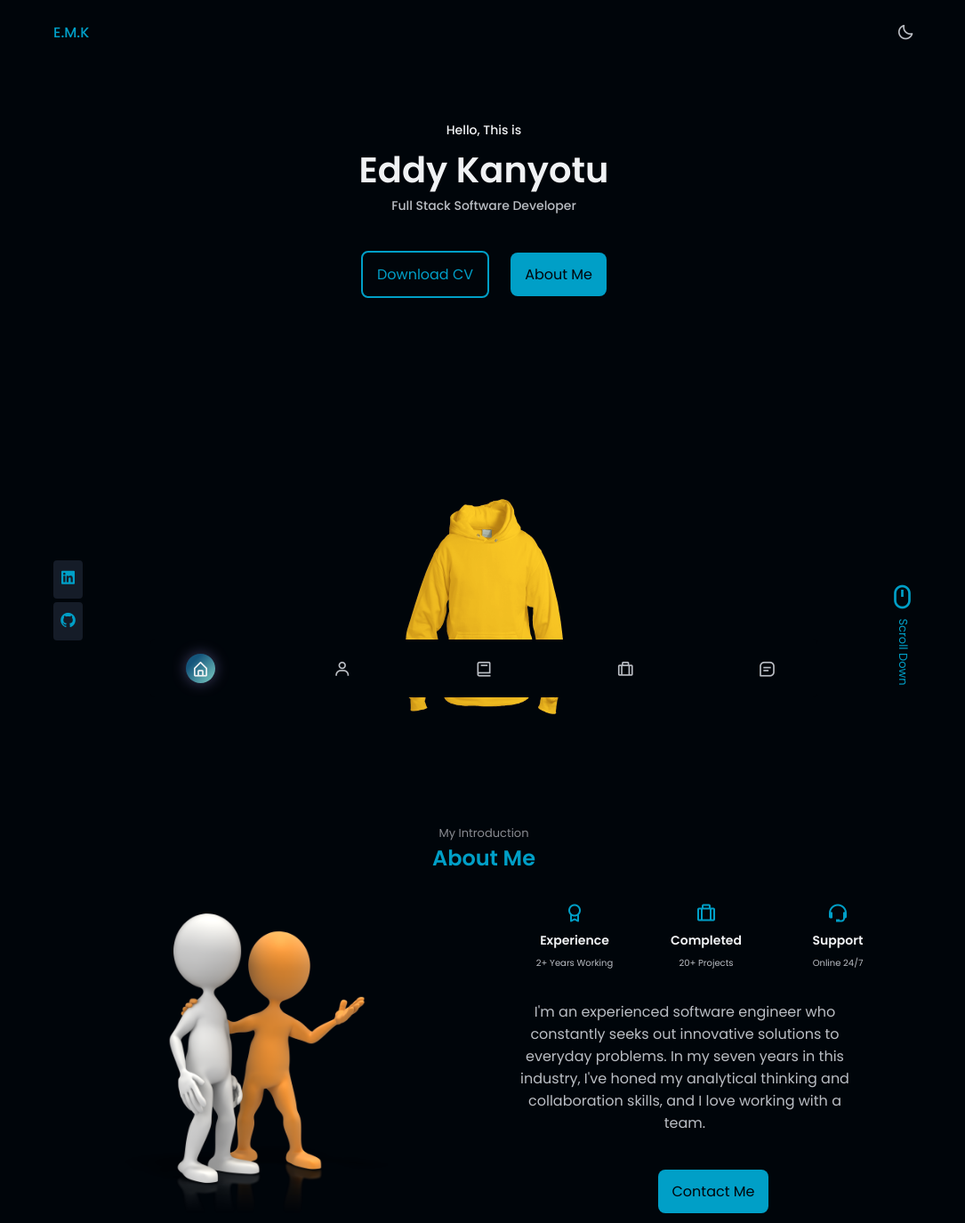
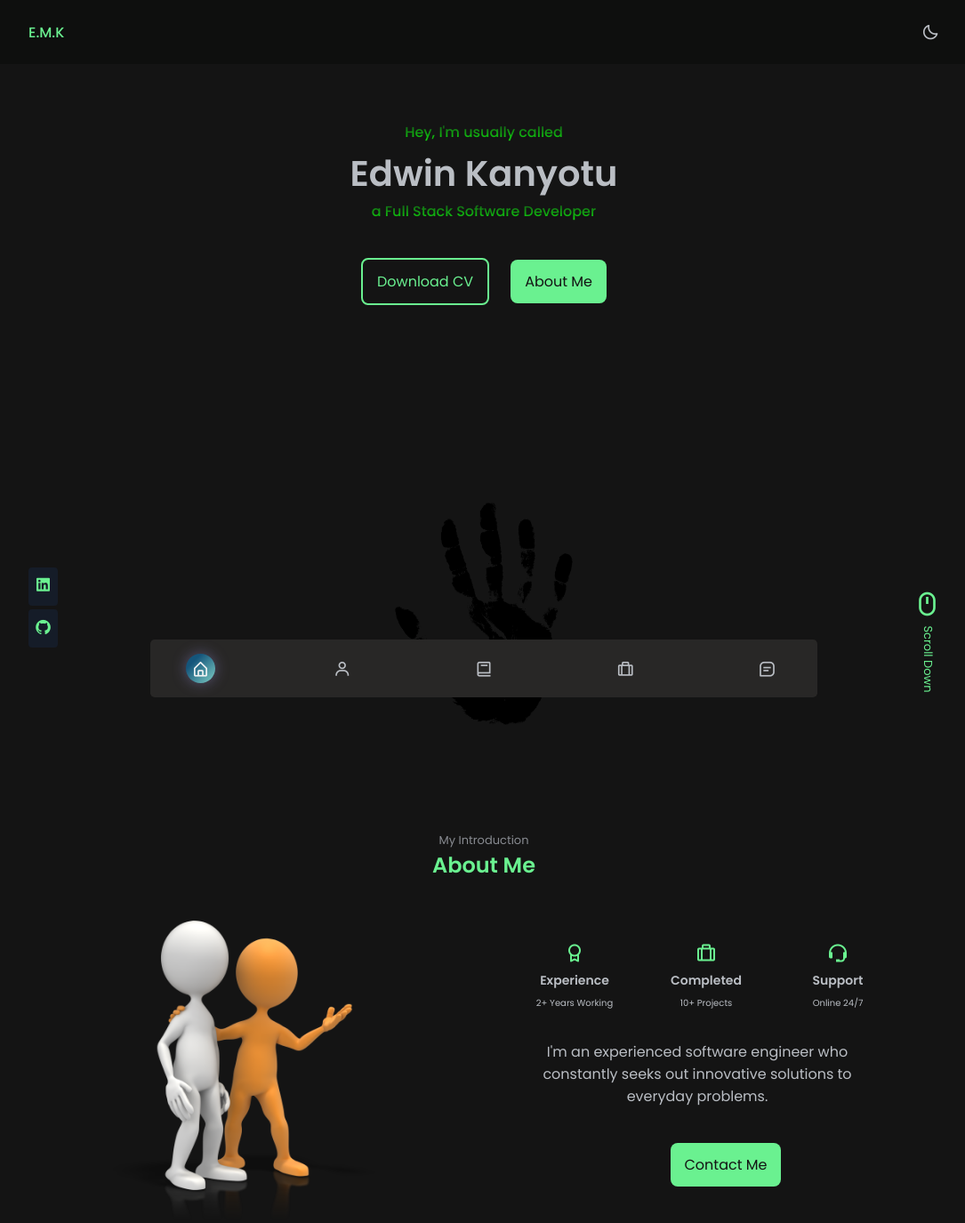
Before and after one commit to Eddychase/Personal-Portfolio, a plain HTML site: page index.html in a window 1280 px wide. Shown: the top 1375 px of the page at 89% size, without its empty margins (96-1181 px from the left). Drawn offline with nearby package versions, Linux system fonts and the light colour scheme.

Commit message:
new addition to portfolio

```diff
--- a/assets/css/styles.css
+++ b/assets/css/styles.css
@@ -17,12 +17,12 @@
   --sat: 66%;
   --lig: 75%;
   --second-hue: 219;
-  --first-color: hsla(192, 100%, 39%, 1);
+  --first-color: rgb(106, 241, 144);
   --first-color-alt: hsl(var(--first-hue), var(--sat), 71%); /* -4% */
   --title-color: hsl(var(--second-hue), 15%, 95%);
   --text-color: hsl(var(--second-hue), 8%, 75%);
   --text-color-light: hsl(var(--second-hue), 4%, 55%);
-  --body-color: hsla(211, 100%, 2%, 1);
+  --body-color: rgb(20, 20, 20);
   --container-color: hsl(var(--second-hue), 32%, 12%);
 
   /*========== Font and typography ==========*/
@@ -85,10 +85,7 @@ body {
   transition: .4s; /* for light mode animation */
 }
 
-h1, h2, h3 {
-  color: var(--title-color);
-  font-weight: var(--font-semibold);
-}
+
 
 ul {
   list-style: none;
@@ -177,14 +174,14 @@ body.light-theme{
 }
 .light-theme .skills__content,
 .light-theme .services__card,
-.light-theme .work__card,
 .light-theme .contact__card {
   box-shadow: 0 2px 16px hsla(var(--second-hue), 48%, 8%, .1);
 }
-.light-theme .work__card{
- background-color: #ffffff;
- background-image: linear-gradient(315deg, #ffffff 0%, #d7e1ec 74%);
+.light-theme .skills__content,
+.light-theme .services__card{
+  background-color: transparent;
 }
+
 
 .light-theme::-webkit-scrollbar{
   background-color: hsla(var(--second-hue), 8%, 66%);
@@ -199,7 +196,7 @@ body.light-theme{
 }
 /*=============== REUSABLE CSS CLASSES ===============*/
 .container {
-  max-width: 968px;
+  max-width: 1024px;
   margin-left: 1rem;
   margin-right: 1rem;
 }
@@ -242,7 +239,7 @@ body.light-theme{
   width:100%;
   z-index: var(--z-fixed);
   transition: .4s;
-  background-color: hsla(211, 100%, 2%, 1);
+  background-color: rgb(14, 15, 14);
 }
 
 .nav{
@@ -264,7 +261,7 @@ body.light-theme{
 .nav__menu{
   position:fixed;
   bottom:1rem;
-  background-color: hsla(211, 100%, 2%, 1);
+  background-color: rgb(40, 39, 38);
   width:90%;
   border-radius: .3rem;
   padding: 1rem 2.5rem;
@@ -313,18 +310,19 @@ body.light-theme{
 
 .home__greeting,
 .home__education{
-  font-size:var(--small-font-size);
+  font-size:var(--normal-font-size);
   font-weight:var(--font-medium);
+  background: -webkit-linear-gradient(rgb(22, 66, 25), rgb(13, 233, 10));
+  -webkit-background-clip: text;
+  -webkit-text-fill-color: transparent;
 }
 
 .home__greeting{
   display:block;
-  color:var(--title-color);
   margin-bottom:.25rem;
 }
 
 .home__education{
-  color:var(--text-color);
   margin-bottom: 2.5rem;
 }
 
@@ -474,7 +472,7 @@ body.light-theme{
   padding-top: 1rem;
 }
 .skills__content{
-  background-color: var(--container-color);
+  background-color: rgb(30, 31, 30);
   padding:1.5rem;
   border-radius: .25rem;
 }
@@ -519,7 +517,7 @@ body.light-theme{
 }
 
 .services__card{
-  background-color: var(--container-color);
+  background-color: rgb(30, 31, 30);
   padding: 3rem 1.5rem 1.5rem;
   border-radius: .1rem;
 }
@@ -637,8 +635,6 @@ body.light-theme{
 }
 
 .work__card{
-  background-color: #000000;
-  background-image: linear-gradient(315deg, #000000 0%, #414141 74%);
   padding: 1rem;
   border-radius: .3rem;
 
--- a/index.html
+++ b/index.html
@@ -66,12 +66,12 @@
       <section class="home section" id="home">
           <div class="home__container container grid">
             <div class="home__data">
-                <span class="home__greeting">Hello, This is</span>
-                <h1 class="home__name">Eddy Kanyotu</h1>
-                <h3 class="home__education">Full Stack Software Developer</h3>
+                <span class="home__greeting">Hey, I'm usually called</span>
+                <h1 class="home__name">Edwin Kanyotu</h1>
+                <h3 class="home__education"> a Full Stack Software Developer</h3>
 
                 <div class="home__buttons">
-                    <a download="resume" href="assets/pdf/Resume.pdf" class="button button--ghost">
+                    <a download="resume" href="assets/pdf/CV.docx.pdf" class="button button--ghost">
                         Download CV
                     </a>
                     <a href="#about" class="button">About Me</a>
@@ -79,7 +79,7 @@
             </div>
 
             <div class="home__handle">
-                <img src="assets/img/gold.png" alt="" class="home__img">
+                <img src="assets/img/hey.png" alt="" class="home__img">
             </div>
 
             <div class="home__social">
@@ -119,7 +119,7 @@
               <div class-"about__box">
                 <i class="bx bx-briefcase-alt about__icon"></i>
                 <h3 class="about__title">Completed</h3>
-                <span class="about__subtitle">20+ Projects</span>
+                <span class="about__subtitle">10+ Projects</span>
               </div>
 
               <div class-"about__box">
@@ -131,9 +131,7 @@
             </div>
             <p class="about__description">
               I'm an experienced software engineer who constantly seeks
-               out innovative solutions to everyday problems. In my seven
-                years in this industry, I've honed my analytical thinking
-                 and collaboration skills, and I love working with a team.
+               out innovative solutions to everyday problems.
             </p>
 
             <a href="#contact" class="button">Contact Me</a>
@@ -469,6 +467,13 @@
             </div>
 
             <div class="work__card mix react">
+              <img src="assets/img/pin.png" alt="" class="work__img">
+
+              <h3 class="work__title">Social Media Website( userAuth,TailwindCSS, SANITYIO)</h3>
+              <a href="https://happy-colden-cc369a.netlify.app/" class="work__button">Demo <i class="bx bx-right-arrow-alt work__icon"></i></a>
+            </div>
+
+            <div class="work__card mix react">
               <img src="assets/img/netflix2.png" alt="" class="work__img">
 
               <h3 class="work__title">NETFLIX CLONE(Firebase Authentication, API Integration)</h3>
@@ -580,7 +585,7 @@
 
     <!--=============== FOOTER ===============-->
     <footer class="footer">
-      <div class"footer__container container">
+      <div class="footer__container container">
         <h1 class="footer__title"> WEBOFSITES</h1>
 
         <ul class="footer__list">
```
Also changed, not shown: assets/img/hey.png (added), assets/img/linkedin.JPG (added), assets/img/pin.png (added), 1 other file.
